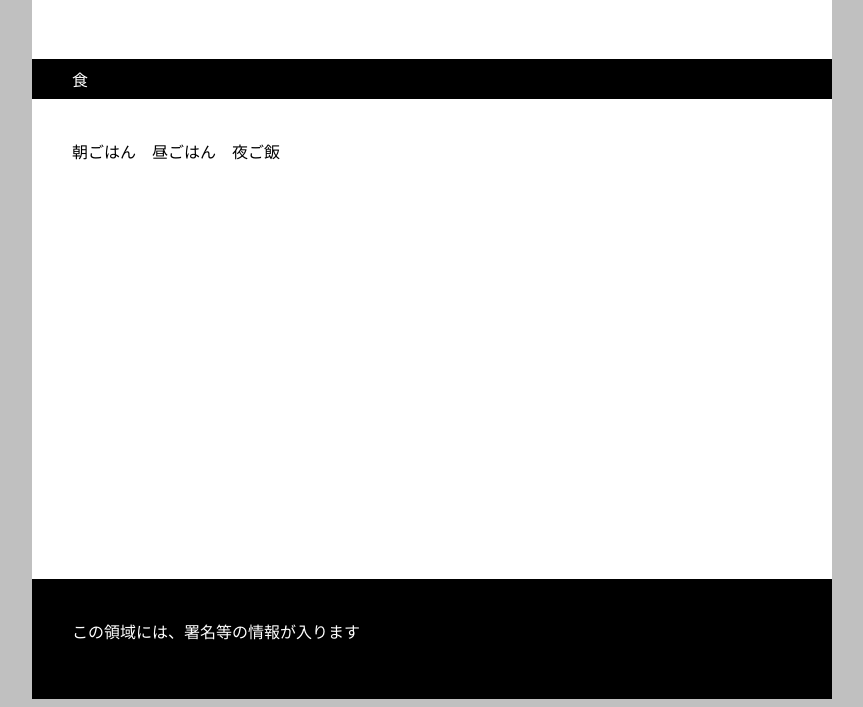
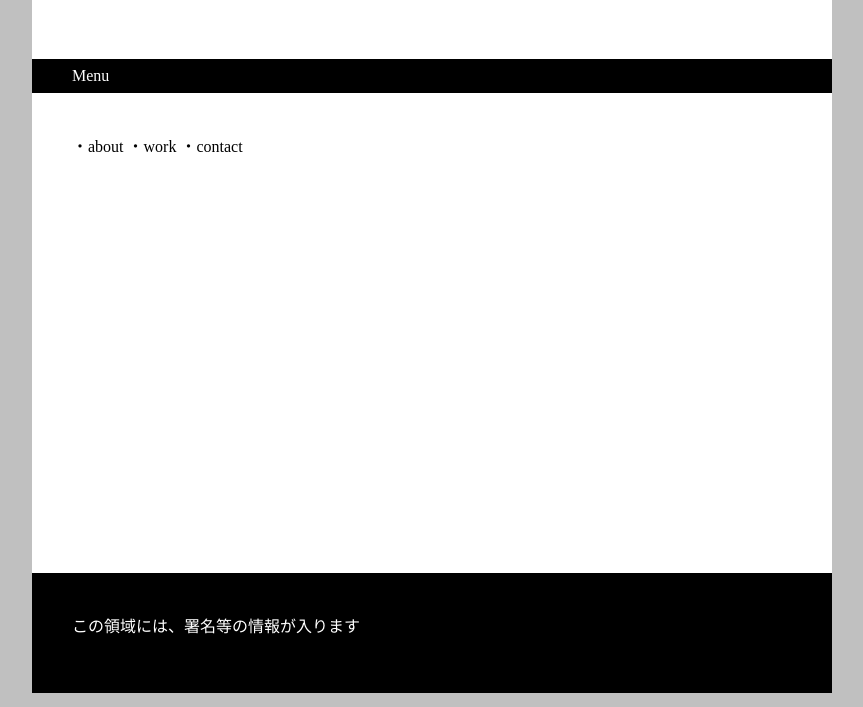
Before and after one commit to SocialdesignAoi/css_sample_01, a plain HTML site: page index.html in a window 1280 px wide. Shown: the part 109-816 px from the top of the page, without its empty margins (208-1071 px from the left). Drawn offline with Linux system fonts and the light colour scheme.

Commit message:
Update index.html

```diff
--- a/index.html
+++ b/index.html
@@ -15,11 +15,15 @@
       </header>
 
       <nav>
-       食
+       Menu
       </nav>
 
       <div id="contents">
-        朝ごはん　昼ごはん　夜ご飯
+       ・about
+       ・work
+       ・contact
+
+
       </div>
 
       <footer>
```
